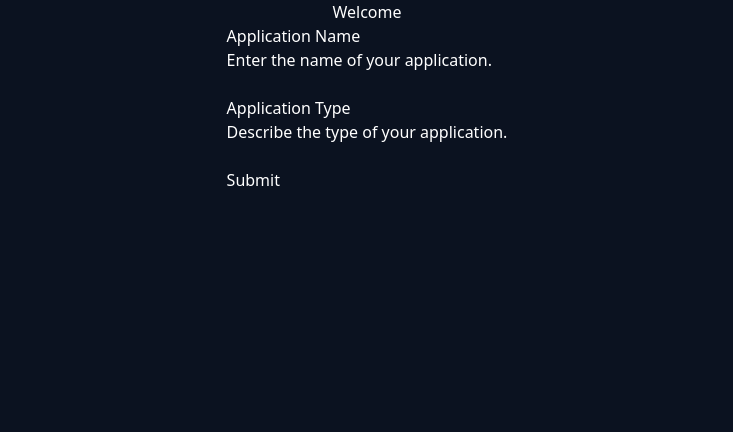
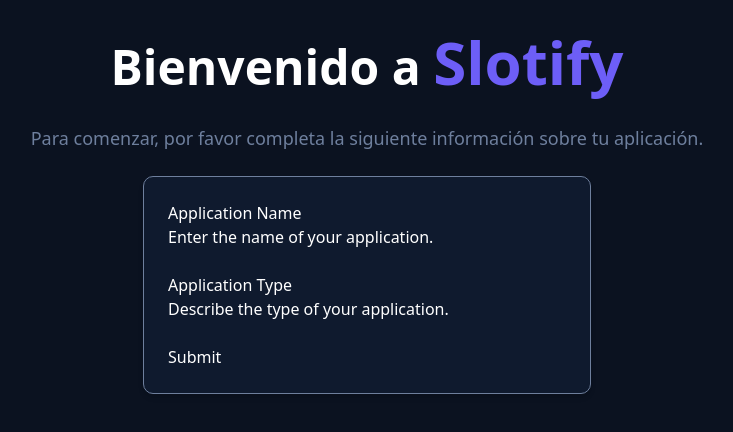
Before and after one commit to SoyTiyi/slotify-app, a Next.js app: page /onboarding in a window 1280 px wide. Shown: the top 432 px of the page, without its empty margins (273-1006 px from the left). Built offline with nearby package versions, Linux system fonts and the light colour scheme; no server answers.

Commit message:
styling title form

```diff
--- a/app/onboarding/page.tsx
+++ b/app/onboarding/page.tsx
@@ -21,9 +21,10 @@
     }
   }
   return (
-    <div className="flex flex-col justify-center items-center text-white">
-      <h1>Welcome</h1>
-      <form action={handleSubmit}>
+    <div className="flex flex-col justify-center items-center text-white p-8">
+      <h1 className="text-5xl font-semibold mb-8">Bienvenido a <b className="text-6xl font-bold text-primary">Slotify</b></h1>
+      <p className="text-2xl text-muted font-medium mb-6 text-lg">Para comenzar, por favor completa la siguiente información sobre tu aplicación.</p>
+      <form className="bg-surface border border-muted p-6 rounded-lg shadow-md w-full max-w-md" action={handleSubmit}>
         <div>
           <label>Application Name</label>
           <p>Enter the name of your application.</p>
--- /dev/null
+++ b/components/ui/input.tsx
@@ -0,0 +1,21 @@
+import * as React from "react"
+
+import { cn } from "@/lib/utils"
+
+function Input({ className, type, ...props }: React.ComponentProps<"input">) {
+  return (
+    <input
+      type={type}
+      data-slot="input"
+      className={cn(
+        "file:text-foreground placeholder:text-muted-foreground selection:bg-primary selection:text-primary-foreground dark:bg-input/30 border-input h-9 w-full min-w-0 rounded-md border bg-transparent px-3 py-1 text-base shadow-xs transition-[color,box-shadow] outline-none file:inline-flex file:h-7 file:border-0 file:bg-transparent file:text-sm file:font-medium disabled:pointer-events-none disabled:cursor-not-allowed disabled:opacity-50 md:text-sm",
+        "focus-visible:border-ring focus-visible:ring-ring/50 focus-visible:ring-[3px]",
+        "aria-invalid:ring-destructive/20 dark:aria-invalid:ring-destructive/40 aria-invalid:border-destructive",
+        className
+      )}
+      {...props}
+    />
+  )
+}
+
+export { Input }
```
